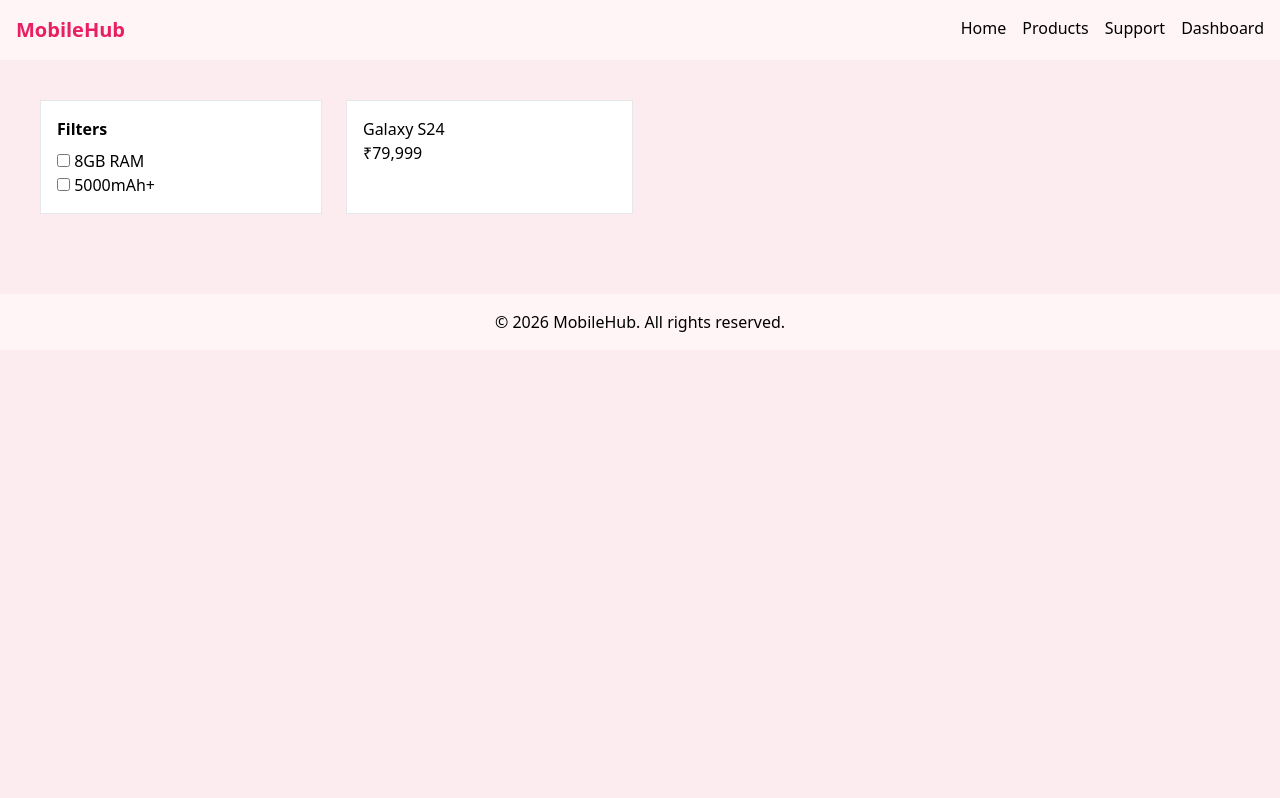
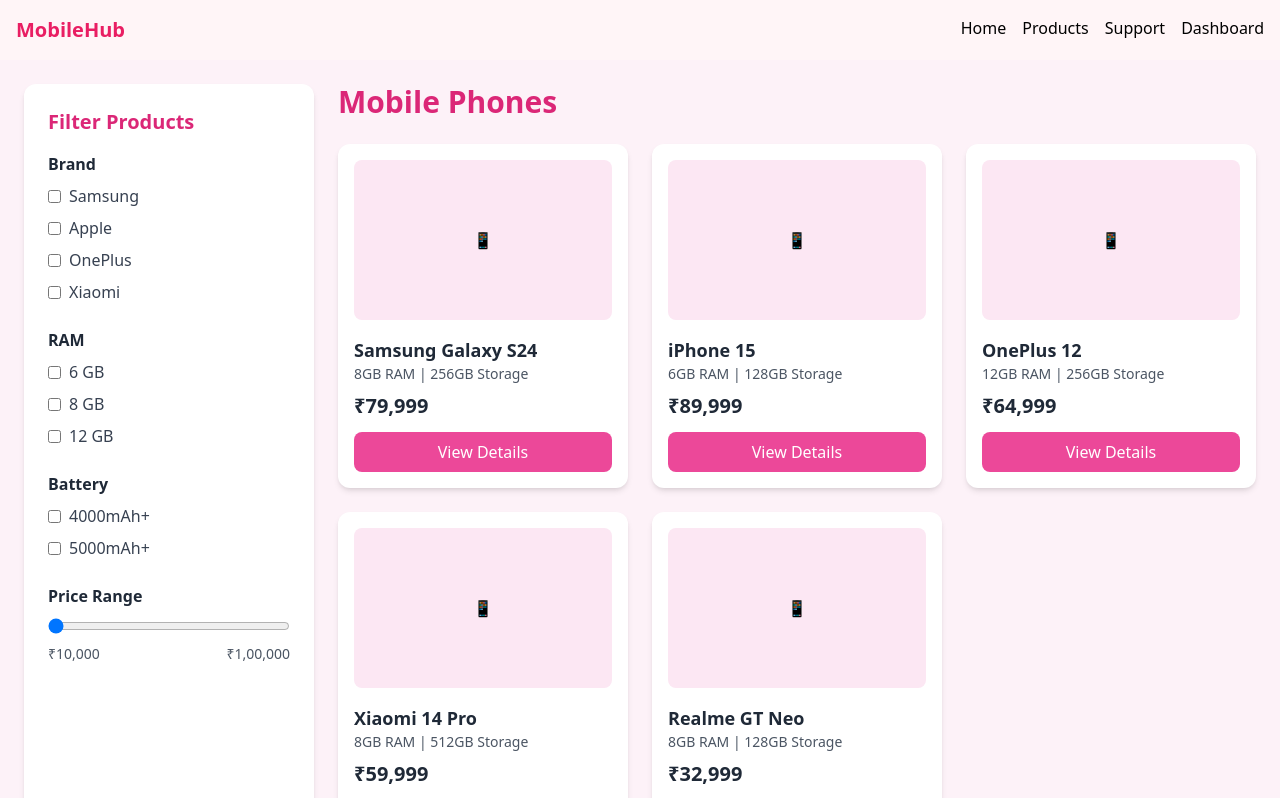
Before and after one commit to vikasrajput0112/mobile-web, a React (Vite) app: page /products in a window 1280 px wide. Shown: the top 798 px of the page. Built offline with nearby package versions, Linux system fonts and the light colour scheme.

Commit message:
Update Products.jsx

```diff
--- a/src/pages/Products.jsx
+++ b/src/pages/Products.jsx
@@ -1,18 +1,200 @@
-const Products = () => (
-  <div className="p-10 grid grid-cols-4 gap-6">
-    <aside className="bg-white p-4 border">
-      <h3 className="font-bold mb-2">Filters</h3>
-      <p><input type="checkbox" /> 8GB RAM</p>
-      <p><input type="checkbox" /> 5000mAh+</p>
-    </aside>
+const Products = () => {
+  return (
+    <div className="min-h-screen bg-pink-50 p-6">
+      <div className="max-w-7xl mx-auto grid grid-cols-1 md:grid-cols-4 gap-6">
 
-    <div className="col-span-3 grid grid-cols-3 gap-4">
-      <div className="bg-white p-4 border">
-        <h3>Galaxy S24</h3>
-        <p>₹79,999</p>
+        {/* Filters Sidebar */}
+        <aside className="bg-white rounded-xl shadow-md p-6">
+          <h2 className="text-xl font-semibold text-pink-600 mb-4">
+            Filter Products
+          </h2>
+
+          {/* Brand Filter */}
+          <div className="mb-6">
+            <h3 className="font-semibold text-gray-800 mb-2">Brand</h3>
+            <div className="space-y-2 text-gray-700">
+              <label className="flex items-center gap-2">
+                <input type="checkbox" /> Samsung
+              </label>
+              <label className="flex items-center gap-2">
+                <input type="checkbox" /> Apple
+              </label>
+              <label className="flex items-center gap-2">
+                <input type="checkbox" /> OnePlus
+              </label>
+              <label className="flex items-center gap-2">
+                <input type="checkbox" /> Xiaomi
+              </label>
+            </div>
+          </div>
+
+          {/* RAM Filter */}
+          <div className="mb-6">
+            <h3 className="font-semibold text-gray-800 mb-2">RAM</h3>
+            <div className="space-y-2 text-gray-700">
+              <label className="flex items-center gap-2">
+                <input type="checkbox" /> 6 GB
+              </label>
+              <label className="flex items-center gap-2">
+                <input type="checkbox" /> 8 GB
+              </label>
+              <label className="flex items-center gap-2">
+                <input type="checkbox" /> 12 GB
+              </label>
+            </div>
+          </div>
+
+          {/* Battery Filter */}
+          <div className="mb-6">
+            <h3 className="font-semibold text-gray-800 mb-2">Battery</h3>
+            <div className="space-y-2 text-gray-700">
+              <label className="flex items-center gap-2">
+                <input type="checkbox" /> 4000mAh+
+              </label>
+              <label className="flex items-center gap-2">
+                <input type="checkbox" /> 5000mAh+
+              </label>
+            </div>
+          </div>
+
+          {/* Price Filter */}
+          <div>
+            <h3 className="font-semibold text-gray-800 mb-2">Price Range</h3>
+            <input
+              type="range"
+              min="10000"
+              max="100000"
+              className="w-full"
+            />
+            <div className="flex justify-between text-sm text-gray-600 mt-1">
+              <span>₹10,000</span>
+              <span>₹1,00,000</span>
+            </div>
+          </div>
+        </aside>
+
+        {/* Products Grid */}
+        <section className="md:col-span-3">
+          <h1 className="text-3xl font-bold text-pink-600 mb-6">
+            Mobile Phones
+          </h1>
+
+          <div className="grid grid-cols-1 sm:grid-cols-2 md:grid-cols-3 gap-6">
+
+            {/* Product Card */}
+            <div className="bg-white rounded-xl shadow-md p-4">
+              <div className="bg-pink-100 h-40 flex items-center justify-center rounded-lg mb-4">
+                📱
+              </div>
+              <h3 className="text-lg font-semibold text-gray-800">
+                Samsung Galaxy S24
+              </h3>
+              <p className="text-gray-600 text-sm mb-2">
+                8GB RAM | 256GB Storage
+              </p>
+              <p className="text-xl font-bold text-gray-800 mb-3">
+                ₹79,999
+              </p>
+              <button className="w-full bg-pink-500 text-white py-2 rounded-lg hover:bg-pink-600 transition">
+                View Details
+              </button>
+            </div>
+
+            {/* Product Card */}
+            <div className="bg-white rounded-xl shadow-md p-4">
+              <div className="bg-pink-100 h-40 flex items-center justify-center rounded-lg mb-4">
+                📱
+              </div>
+              <h3 className="text-lg font-semibold text-gray-800">
+                iPhone 15
+              </h3>
+              <p className="text-gray-600 text-sm mb-2">
+                6GB RAM | 128GB Storage
+              </p>
+              <p className="text-xl font-bold text-gray-800 mb-3">
+                ₹89,999
+              </p>
+              <button className="w-full bg-pink-500 text-white py-2 rounded-lg hover:bg-pink-600 transition">
+                View Details
+              </button>
+            </div>
+
+            {/* Product Card */}
+            <div className="bg-white rounded-xl shadow-md p-4">
+              <div className="bg-pink-100 h-40 flex items-center justify-center rounded-lg mb-4">
+                📱
+              </div>
+              <h3 className="text-lg font-semibold text-gray-800">
+                OnePlus 12
+              </h3>
+              <p className="text-gray-600 text-sm mb-2">
+                12GB RAM | 256GB Storage
+              </p>
+              <p className="text-xl font-bold text-gray-800 mb-3">
+                ₹64,999
+              </p>
+              <button className="w-full bg-pink-500 text-white py-2 rounded-lg hover:bg-pink-600 transition">
+                View Details
+              </button>
+            </div>
+
+            {/* Product Card */}
+            <div className="bg-white rounded-xl shadow-md p-4">
+              <div className="bg-pink-100 h-40 flex items-center justify-center rounded-lg mb-4">
+                📱
+              </div>
+              <h3 className="text-lg font-semibold text-gray-800">
+                Xiaomi 14 Pro
+              </h3>
+              <p className="text-gray-600 text-sm mb-2">
+                8GB RAM | 512GB Storage
+              </p>
+              <p className="text-xl font-bold text-gray-800 mb-3">
+                ₹59,999
+              </p>
+              <button className="w-full bg-pink-500 text-white py-2 rounded-lg hover:bg-pink-600 transition">
+                View Details
+              </button>
+            </div>
+
+            {/* Product Card */}
+            <div className="bg-white rounded-xl shadow-md p-4">
+              <div className="bg-pink-100 h-40 flex items-center justify-center rounded-lg mb-4">
+                📱
+              </div>
+              <h3 className="text-lg font-semibold text-gray-800">
+                Realme GT Neo
+              </h3>
+              <p className="text-gray-600 text-sm mb-2">
+                8GB RAM | 128GB Storage
+              </p>
+              <p className="text-xl font-bold text-gray-800 mb-3">
+                ₹32,999
+              </p>
+              <button className="w-full bg-pink-500 text-white py-2 rounded-lg hover:bg-pink-600 transition">
+                View Details
+              </button>
+            </div>
+
+          </div>
+
+          {/* Pagination */}
+          <div className="flex justify-center mt-10 gap-2">
+            <button className="px-4 py-2 bg-pink-100 text-pink-600 rounded-lg">
+              1
+            </button>
+            <button className="px-4 py-2 bg-white border rounded-lg">
+              2
+            </button>
+            <button className="px-4 py-2 bg-white border rounded-lg">
+              3
+            </button>
+          </div>
+        </section>
+
       </div>
     </div>
-  </div>
-);
+  );
+};
 
 export default Products;
```
